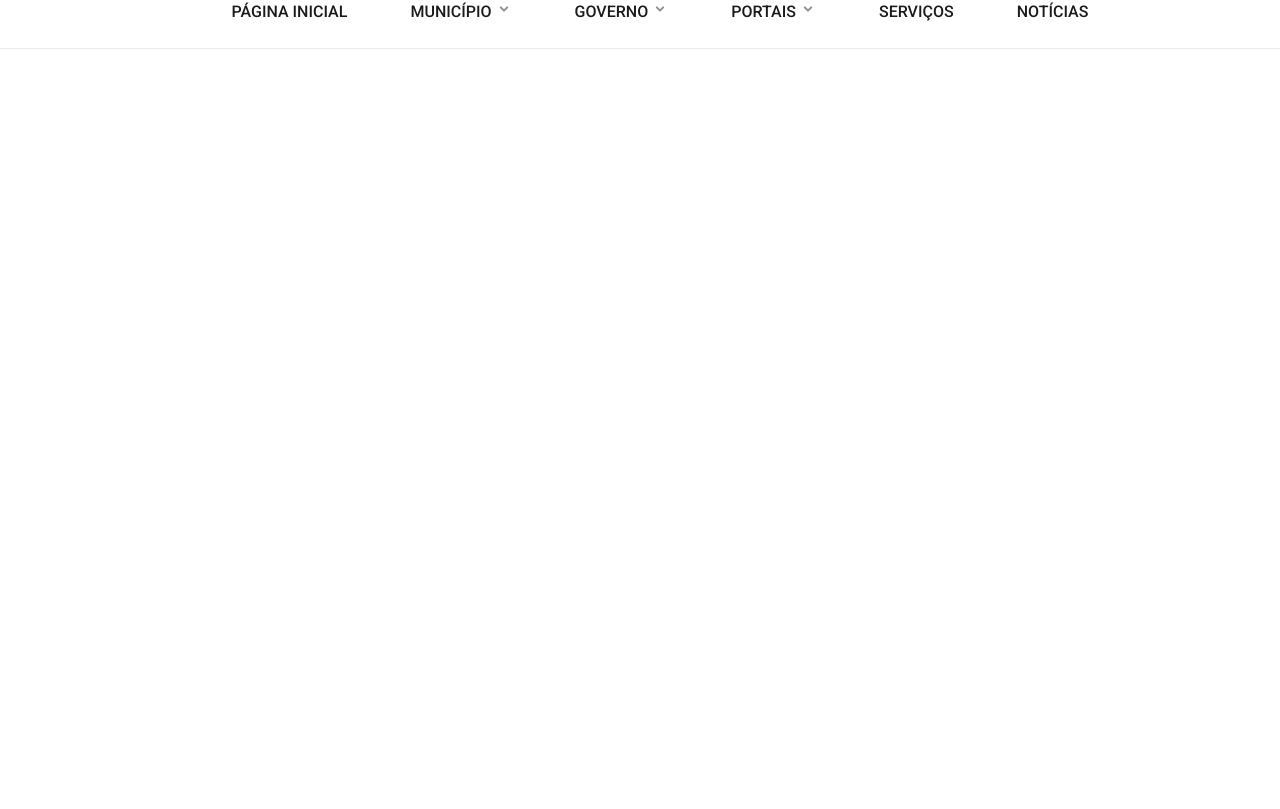
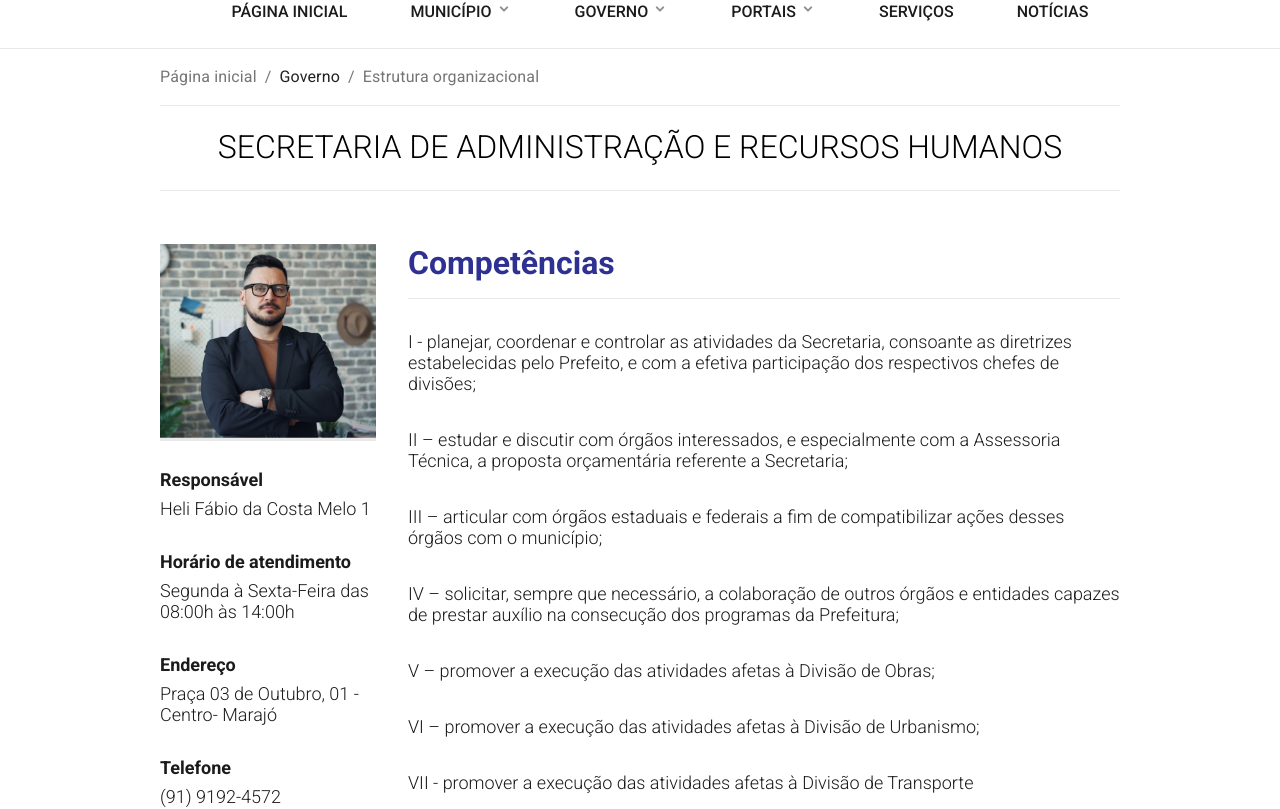
Before and after one commit to IanRMS/portal-prefeitura-aracruz, a React (Create React App) app in the folder portal-prefeitura-aracruz/: page /estrutura-organizacional/01 in a window 1280 px wide. Shown: the part 180-989 px from the top of the page. Built offline with nearby package versions, Linux system fonts and the light colour scheme.

Commit message:
department page

```diff
--- a/portal-prefeitura-aracruz/src/components/fab/index.tsx
+++ b/portal-prefeitura-aracruz/src/components/fab/index.tsx
@@ -27,7 +27,7 @@ const FabButtonComponent = () => {
     window.removeEventListener("scroll", onScroll);
     window.addEventListener("scroll", onScroll, { passive: true });
     return () => window.removeEventListener("scroll", onScroll);
-  }, [window]);
+  }, []);
 
   return (
     <FabButton
--- a/portal-prefeitura-aracruz/src/main/routes.tsx
+++ b/portal-prefeitura-aracruz/src/main/routes.tsx
@@ -7,6 +7,7 @@ import NewDetails from "pages/newDetails";
 import Services from "pages/servicesPage";
 import Mayor from "pages/mayor";
 import OrganizationalStructure from "pages/organizationalStructure";
+import Departments from "pages/departments";
 
 export default function AppRoutes() {
   return (
@@ -18,9 +19,10 @@ export default function AppRoutes() {
       <Route path="/historia-municipio" element={<History />} />
       <Route path="/prefeito" element={<Mayor />} />
       <Route
-        path="estrutura-organizacional"
+        path="/estrutura-organizacional"
         element={<OrganizationalStructure />}
       />
+      <Route path="/estrutura-organizacional/:id" element={<Departments />} />
     </Routes>
   );
 }
--- a/portal-prefeitura-aracruz/src/mocked/structureItems.ts
+++ b/portal-prefeitura-aracruz/src/mocked/structureItems.ts
@@ -4,9 +4,11 @@ import Phone from "assets/icons/services-icons/phone.svg";
 import Users from "assets/icons/services-icons/users.svg";
 import MoneyPaper from "assets/icons/services-icons/money-paper.svg";
 import Paper from "assets/icons/services-icons/paper.svg";
+import Photo from "assets/images/mayor-photo.jpg";
 
 export const sctructureItems = [
   {
+    photo: Photo,
     name: "Secretaria de Administração e Recursos Humanos",
     id: "01",
     responsible: "Heli Fábio da Costa Melo 1",
@@ -71,9 +73,10 @@ export const sctructureItems = [
     ],
   },
   {
+    photo: Photo,
     name: "Secretaria de Esporte, Lazer e Juventude",
     id: "02",
-    responsible: "Heli Fábio da Costa Melo 1",
+    responsible: "Heli Fábio da Costa Melo 2",
     attendingTime: "Segunda à Sexta-Feira das 08:00h às 14:00h",
     address: "Praça 03 de Outubro, 01 - Centro- Marajó",
     phone: "(91) 9192-4572",
@@ -135,9 +138,10 @@ export const sctructureItems = [
     ],
   },
   {
+    photo: Photo,
     name: "Secretaria de Agricultura",
     id: "03",
-    responsible: "Heli Fábio da Costa Melo 1",
+    responsible: "Heli Fábio da Costa Melo 3",
     attendingTime: "Segunda à Sexta-Feira das 08:00h às 14:00h",
     address: "Praça 03 de Outubro, 01 - Centro- Marajó",
     phone: "(91) 9192-4572",
@@ -199,9 +203,10 @@ export const sctructureItems = [
     ],
   },
   {
+    photo: Photo,
     name: "Secretaria de Desenvolvimento Econômico",
     id: "04",
-    responsible: "Heli Fábio da Costa Melo 1",
+    responsible: "Heli Fábio da Costa Melo 4",
     attendingTime: "Segunda à Sexta-Feira das 08:00h às 14:00h",
     address: "Praça 03 de Outubro, 01 - Centro- Marajó",
     phone: "(91) 9192-4572",
@@ -263,9 +268,10 @@ export const sctructureItems = [
     ],
   },
   {
+    photo: Photo,
     name: "Secretaria de Assistência Social",
     id: "05",
-    responsible: "Heli Fábio da Costa Melo 1",
+    responsible: "Heli Fábio da Costa Melo 5",
     attendingTime: "Segunda à Sexta-Feira das 08:00h às 14:00h",
     address: "Praça 03 de Outubro, 01 - Centro- Marajó",
     phone: "(91) 9192-4572",
@@ -327,9 +333,10 @@ export const sctructureItems = [
     ],
   },
   {
+    photo: Photo,
     name: "Secretaria de Comunicação",
     id: "06",
-    responsible: "Heli Fábio da Costa Melo 1",
+    responsible: "Heli Fábio da Costa Melo 6",
     attendingTime: "Segunda à Sexta-Feira das 08:00h às 14:00h",
     address: "Praça 03 de Outubro, 01 - Centro- Marajó",
     phone: "(91) 9192-4572",
@@ -391,9 +398,10 @@ export const sctructureItems = [
     ],
   },
   {
+    photo: Photo,
     name: "Secretaria de Desenvolvimento Urbano",
     id: "07",
-    responsible: "Heli Fábio da Costa Melo 1",
+    responsible: "Heli Fábio da Costa Melo 7",
     attendingTime: "Segunda à Sexta-Feira das 08:00h às 14:00h",
     address: "Praça 03 de Outubro, 01 - Centro- Marajó",
     phone: "(91) 9192-4572",
@@ -455,9 +463,10 @@ export const sctructureItems = [
     ],
   },
   {
+    photo: Photo,
     name: "Secretaria de Educação",
     id: "08",
-    responsible: "Heli Fábio da Costa Melo 1",
+    responsible: "Heli Fábio da Costa Melo 8",
     attendingTime: "Segunda à Sexta-Feira das 08:00h às 14:00h",
     address: "Praça 03 de Outubro, 01 - Centro- Marajó",
     phone: "(91) 9192-4572",
@@ -519,9 +528,10 @@ export const sctructureItems = [
     ],
   },
   {
+    photo: Photo,
     name: "Secretaria de Governo",
     id: "09",
-    responsible: "Heli Fábio da Costa Melo 1",
+    responsible: "Heli Fábio da Costa Melo 9",
     attendingTime: "Segunda à Sexta-Feira das 08:00h às 14:00h",
     address: "Praça 03 de Outubro, 01 - Centro- Marajó",
     phone: "(91) 9192-4572",
@@ -583,9 +593,10 @@ export const sctructureItems = [
     ],
   },
   {
+    photo: Photo,
     name: "Secretaria de Meio Ambiente",
     id: "10",
-    responsible: "Heli Fábio da Costa Melo 1",
+    responsible: "Heli Fábio da Costa Melo 10",
     attendingTime: "Segunda à Sexta-Feira das 08:00h às 14:00h",
     address: "Praça 03 de Outubro, 01 - Centro- Marajó",
     phone: "(91) 9192-4572",
@@ -647,9 +658,10 @@ export const sctructureItems = [
     ],
   },
   {
+    photo: Photo,
     name: "Secretaria de Obras e Infraestrutura",
     id: "11",
-    responsible: "Heli Fábio da Costa Melo 1",
+    responsible: "Heli Fábio da Costa Melo 11",
     attendingTime: "Segunda à Sexta-Feira das 08:00h às 14:00h",
     address: "Praça 03 de Outubro, 01 - Centro- Marajó",
     phone: "(91) 9192-4572",
@@ -711,9 +723,10 @@ export const sctructureItems = [
     ],
   },
   {
+    photo: Photo,
     name: "Secretaria de Finanças",
     id: "12",
-    responsible: "Heli Fábio da Costa Melo 1",
+    responsible: "Heli Fábio da Costa Melo 12",
     attendingTime: "Segunda à Sexta-Feira das 08:00h às 14:00h",
     address: "Praça 03 de Outubro, 01 - Centro- Marajó",
     phone: "(91) 9192-4572",
--- /dev/null
+++ b/portal-prefeitura-aracruz/src/pages/departments/departments.page.tsx
@@ -0,0 +1,83 @@
+import React, { useEffect, useState } from "react";
+import { useParams } from "react-router";
+import { Breadcrumbs, Grid, Link, Typography } from "@material-ui/core";
+
+import { BreadCrumsContainer } from "components/breadCrumb";
+import { PageTitle } from "components/pageTitle";
+import { sctructureItems } from "mocked/structureItems";
+import { Wrapper } from "components/wrapper";
+import { InfoText, InfoTitle, MayorPhoto } from "pages/mayor/mayor.styles";
+import { SectionTitle } from "components/section";
+
+export const DepartmentsPage = () => {
+  const { id } = useParams();
+  const [departmentData, setDepartmentData] = useState<any>({});
+
+  useEffect(() => {
+    console.log(sctructureItems.filter((item) => item.id === id)[0]);
+    setDepartmentData(sctructureItems.filter((item) => item.id === id)[0]);
+  }, []);
+
+  return (
+    <>
+      <BreadCrumsContainer>
+        <Breadcrumbs aria-label="breadcrumb">
+          <Link color="inherit" href="/">
+            Página inicial
+          </Link>
+          <Typography color="textPrimary">Governo</Typography>
+          <Link color="inherit" href="/estrutura-organizacional">
+            Estrutura organizacional
+          </Link>
+        </Breadcrumbs>
+      </BreadCrumsContainer>
+      <PageTitle>{departmentData.name}</PageTitle>
+      <Wrapper>
+        <Grid container spacing={4}>
+          <Grid item xs={12} md={5} lg={3}>
+            <Grid container spacing={3}>
+              <Grid item xs={12}>
+                <MayorPhoto src={departmentData.photo} />
+              </Grid>
+              <Grid item xs={12}>
+                <InfoTitle>Responsável</InfoTitle>
+                <InfoText>{departmentData.responsible}</InfoText>
+              </Grid>
+              <Grid item xs={12}>
+                <InfoTitle>Horário de atendimento</InfoTitle>
+                <InfoText>{departmentData.attendingTime}</InfoText>
+              </Grid>
+              <Grid item xs={12}>
+                <InfoTitle>Endereço</InfoTitle>
+                <InfoText>{departmentData.address}</InfoText>
+              </Grid>
+              <Grid item xs={12}>
+                <InfoTitle>Telefone</InfoTitle>
+                <InfoText>{departmentData.phone}</InfoText>
+              </Grid>
+              <Grid item xs={12}>
+                <InfoTitle>E-mail</InfoTitle>
+                <InfoText>{departmentData.email}</InfoText>
+              </Grid>
+            </Grid>
+          </Grid>
+          <Grid item xs={12} md={7} lg={9}>
+            <Grid container spacing={3}>
+              <Grid item xs={12}>
+                <SectionTitle style={{ margin: 0 }}>Competências</SectionTitle>
+              </Grid>
+              <Grid item xs={12}>
+                {departmentData?.functions?.map((item: any) => (
+                  <Grid item xs={12} key={item.id}>
+                    <InfoText>{item.text}</InfoText>
+                    <br />
+                  </Grid>
+                ))}
+              </Grid>
+            </Grid>
+          </Grid>
+        </Grid>
+      </Wrapper>
+    </>
+  );
+};
--- /dev/null
+++ b/portal-prefeitura-aracruz/src/pages/departments/index.ts
@@ -0,0 +1,2 @@
+import { DepartmentsPage as Departments } from "./departments.page";
+export default Departments;
--- a/portal-prefeitura-aracruz/src/pages/mayor/mayor.styles.tsx
+++ b/portal-prefeitura-aracruz/src/pages/mayor/mayor.styles.tsx
@@ -16,4 +16,5 @@ export const InfoText = styled.p`
   font-weight: 300;
   font-size: 18px;
   color: var(--neutral);
+  margin: 8px 0px;
 `;
```
